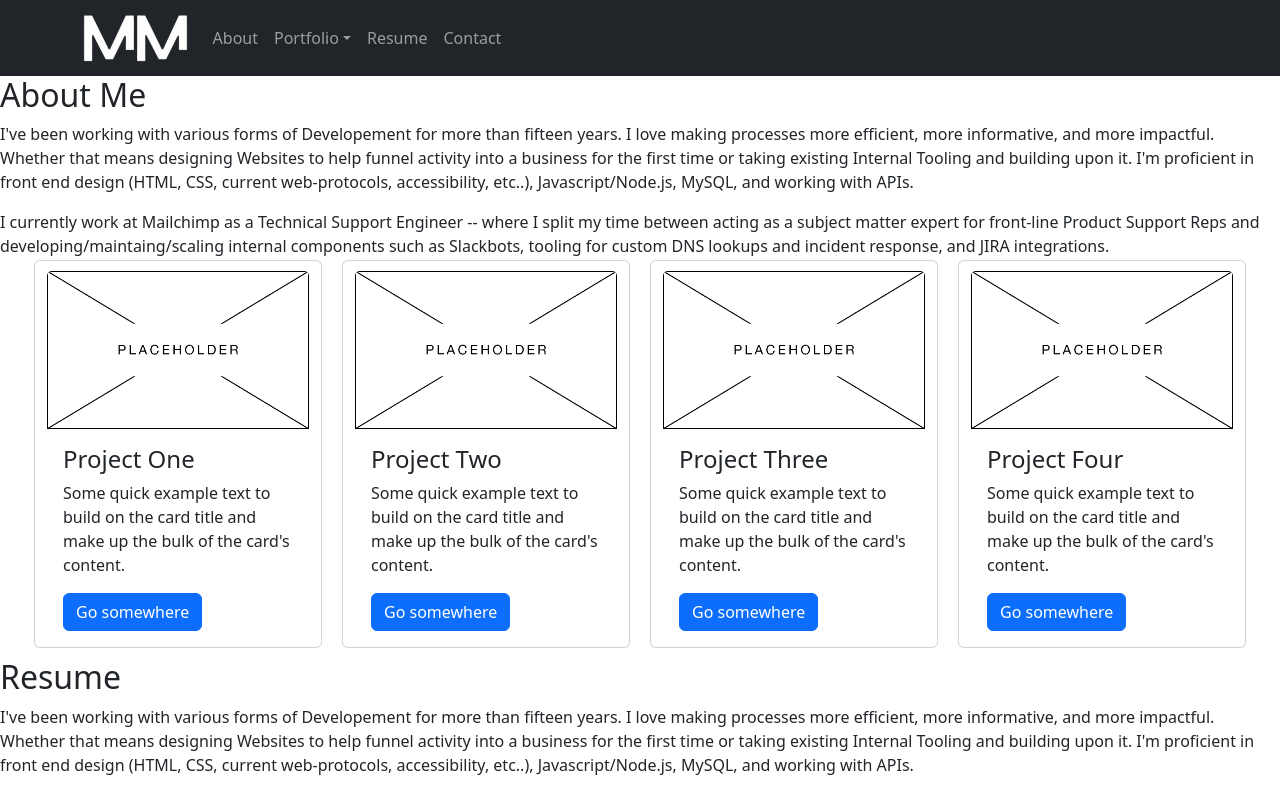
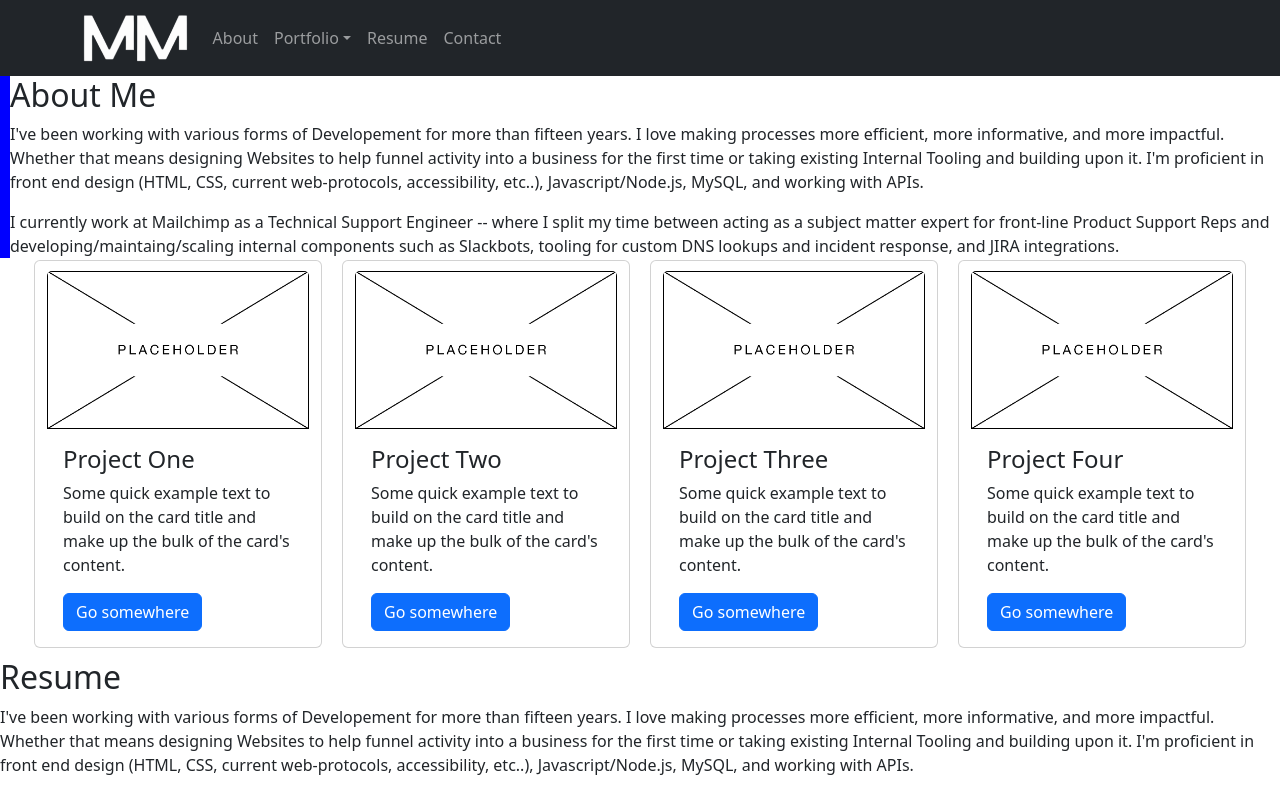
Before and after one commit to makeithappenmike/react-portfolio, a React (Vite) app in the folder React Portfolio - Michael Martens/: page / in a window 1280 px wide. Shown: the top 797 px of the page. Built offline with nearby package versions, Linux system fonts and the light colour scheme.

Commit message:
working on state section callouts

```diff
--- a/React Portfolio - Michael Martens/src/components/PortfolioContainer.jsx
+++ b/React Portfolio - Michael Martens/src/components/PortfolioContainer.jsx
@@ -16,7 +16,7 @@ export default function PortfolioContainer() {
   };
 
   const renderSection = () => {
-    return <section>
+    return <section class='page'>
       <About activeClass="active" to="About" spy={true} smooth={true} />
       <Portfolio to="portfolio" spy={true} smooth={true} />
       <Resume to="resume" spy={true} smooth={true} />
--- a/React Portfolio - Michael Martens/src/components/sections/About.jsx
+++ b/React Portfolio - Michael Martens/src/components/sections/About.jsx
@@ -1,8 +1,14 @@
 import React from 'react'
+
+const styles = {
+  about: {
+    borderLeft: '10px solid blue'
+  }
+};
 
 function About() {
   return (
-    <section id='about' className='pageSection about'>
+    <section id='about' className='pageSection about' style={styles.about}>
     <h2>About Me</h2>
     <p>I've been working with various forms of Developement for more than fifteen years. I love making processes more efficient, more informative, and more impactful. Whether that means designing Websites to help funnel activity into a business for the first time or taking existing Internal Tooling and building upon it. I'm proficient in front end design (HTML, CSS, current web-protocols, accessibility, etc..), Javascript/Node.js, MySQL, and working with APIs.
     <p />
--- a/React Portfolio - Michael Martens/src/styles/App.css
+++ b/React Portfolio - Michael Martens/src/styles/App.css
@@ -47,6 +47,10 @@ min-height: 100vh;
     margin-bottom: 10px;
 }
 
+.page {
+    padding: 25px;
+}
+
 h1 {
 font-size: 3.2em;
 line-height: 1.1;
```
